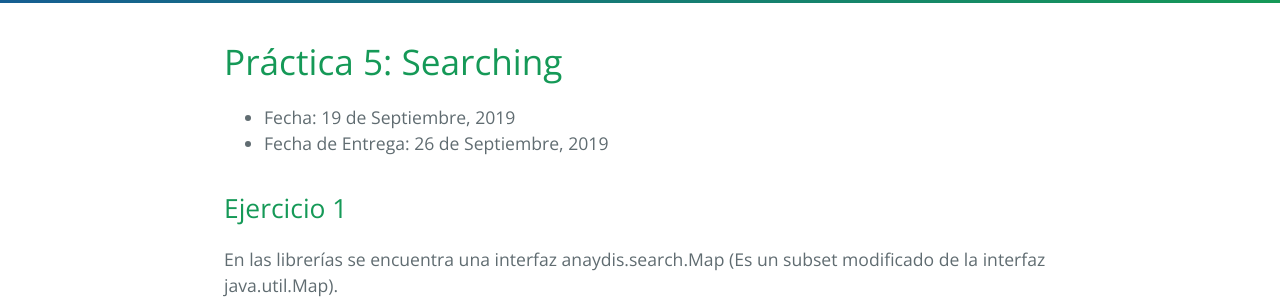
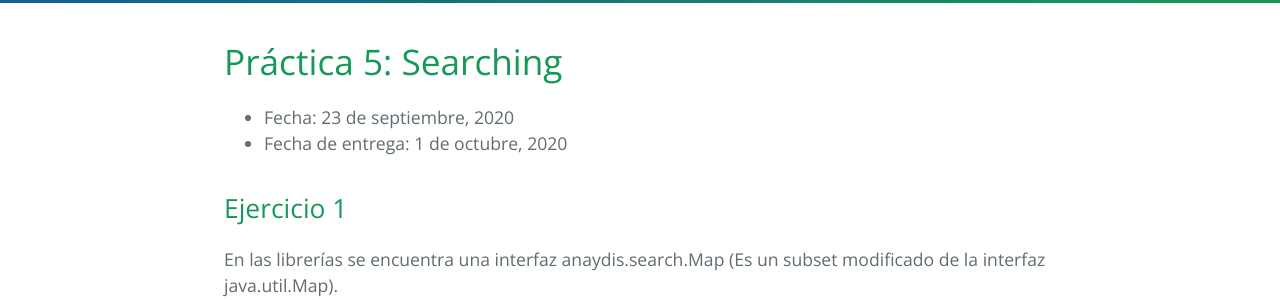
Before and after one commit to FacultadDeIngenieria/anaydis, a Jekyll site: the page built from practice/tp5.md, in a window 1280 px wide. Shown: the part 266-566 px from the top of the page. Built offline with Jekyll 4.4.1, drawn with Linux system fonts in a browser that asks for light colours.

Commit message:
Enabling search lesson 2020

```diff
--- a/practice/tp5.md
+++ b/practice/tp5.md
@@ -6,8 +6,8 @@ permalink: /practice/5
 
 # Práctica 5: Searching
 
-* Fecha: 19 de Septiembre, 2019
-* Fecha de Entrega: 26 de Septiembre, 2019
+* Fecha: 23 de septiembre, 2020
+* Fecha de entrega: 1 de octubre, 2020
 
 ## Ejercicio 1
 
```
Also changed, not shown: README.md.
